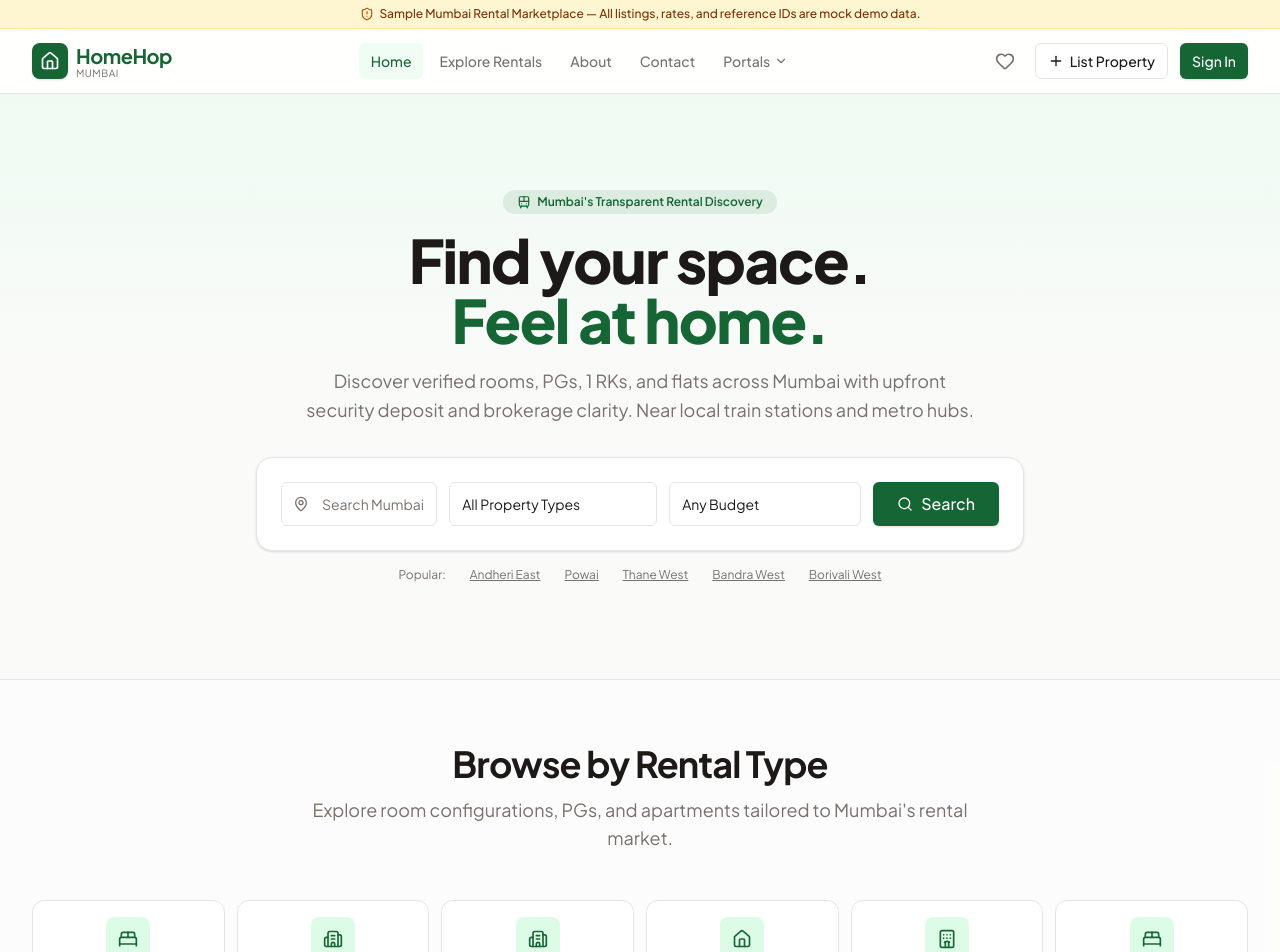
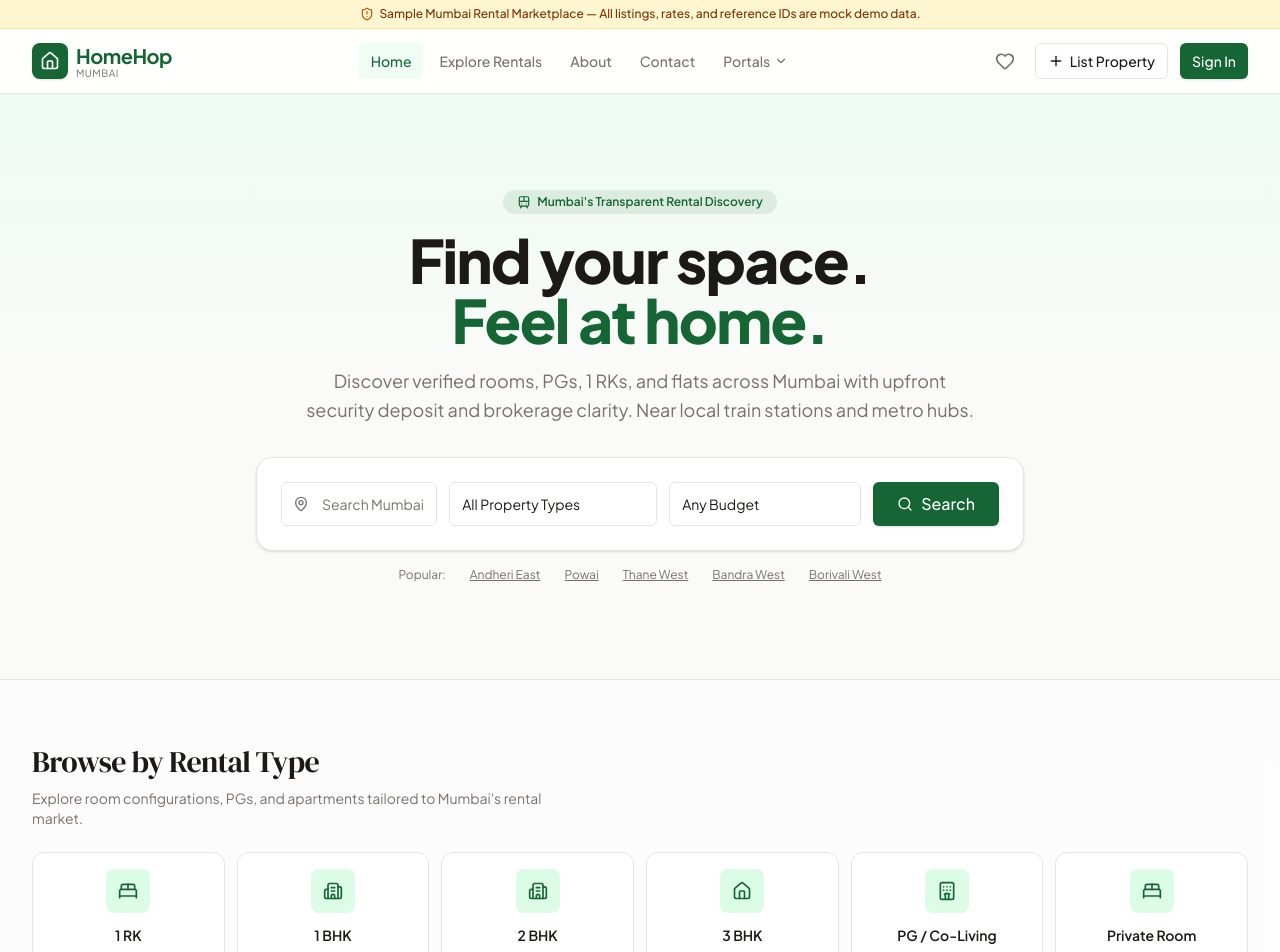
Before and after one commit to RishiBuilds/homehop, a React (Vite) app: page / in a window 1280 px wide. Shown: the top 952 px of the page. Built offline with nearby package versions, Linux system fonts and the light colour scheme.

Commit message:
refactor: add centered prop and font-display styling to section heading

```diff
--- a/src/components/shared/SectionHeading.tsx
+++ b/src/components/shared/SectionHeading.tsx
@@ -2,16 +2,17 @@ interface SectionHeadingProps {
   title: string;
   subtitle?: string;
   className?: string;
+  centered?: boolean;
 }
 
-export function SectionHeading({ title, subtitle, className = "" }: SectionHeadingProps) {
+export function SectionHeading({ title, subtitle, className = "", centered = false }: SectionHeadingProps) {
   return (
-    <div className={`text-center mb-12 ${className}`}>
-      <h2 className="text-3xl font-bold tracking-tight text-foreground sm:text-4xl">
+    <div className={`${centered ? "text-center" : ""} mb-6 ${className}`}>
+      <h2 className="font-display text-2xl sm:text-3xl font-normal text-foreground tracking-tight">
         {title}
       </h2>
       {subtitle && (
-        <p className="mt-3 text-lg text-muted-foreground max-w-2xl mx-auto">
+        <p className={`mt-2 text-sm text-muted-foreground ${centered ? "max-w-xl mx-auto" : "max-w-lg"}`}>
           {subtitle}
         </p>
       )}
```
